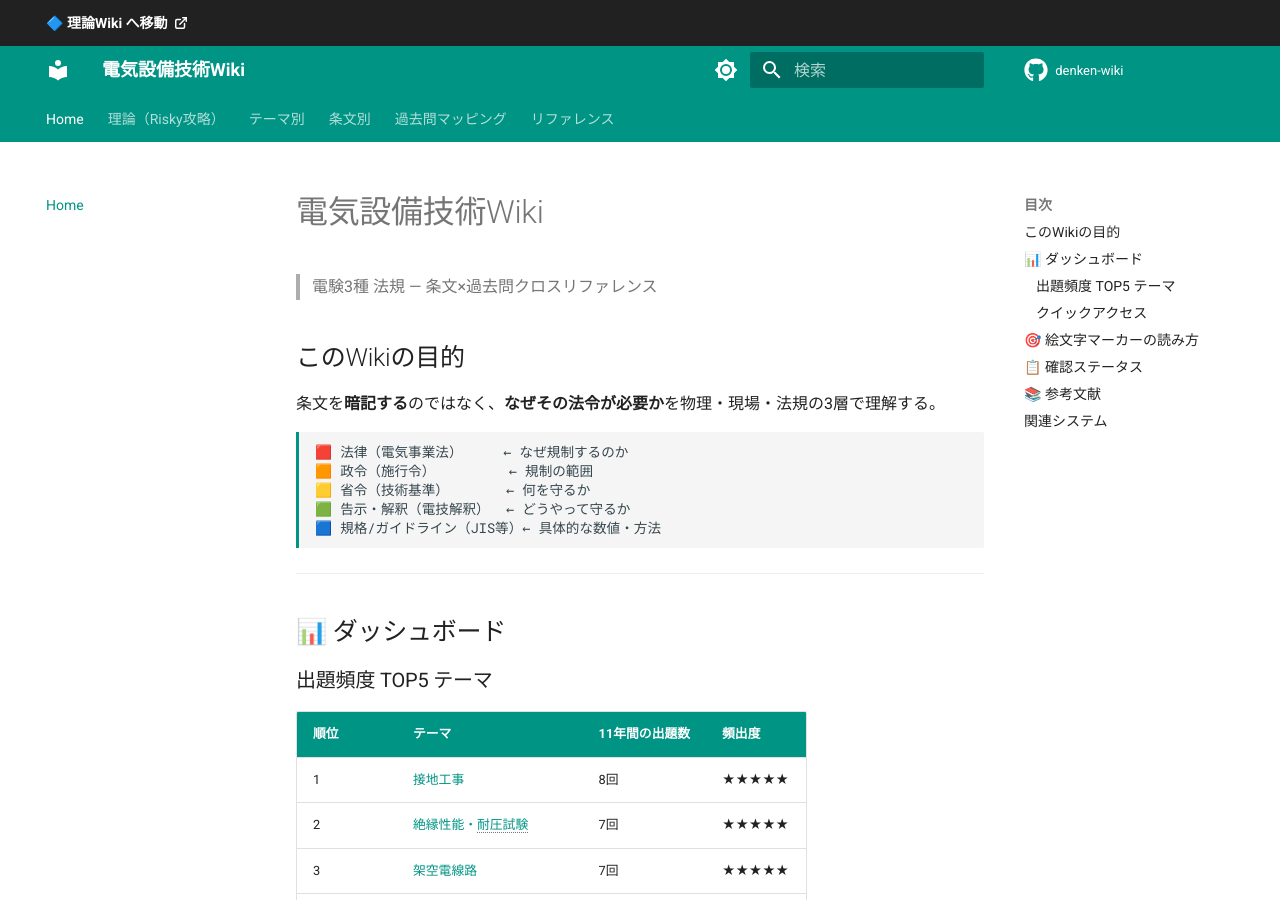
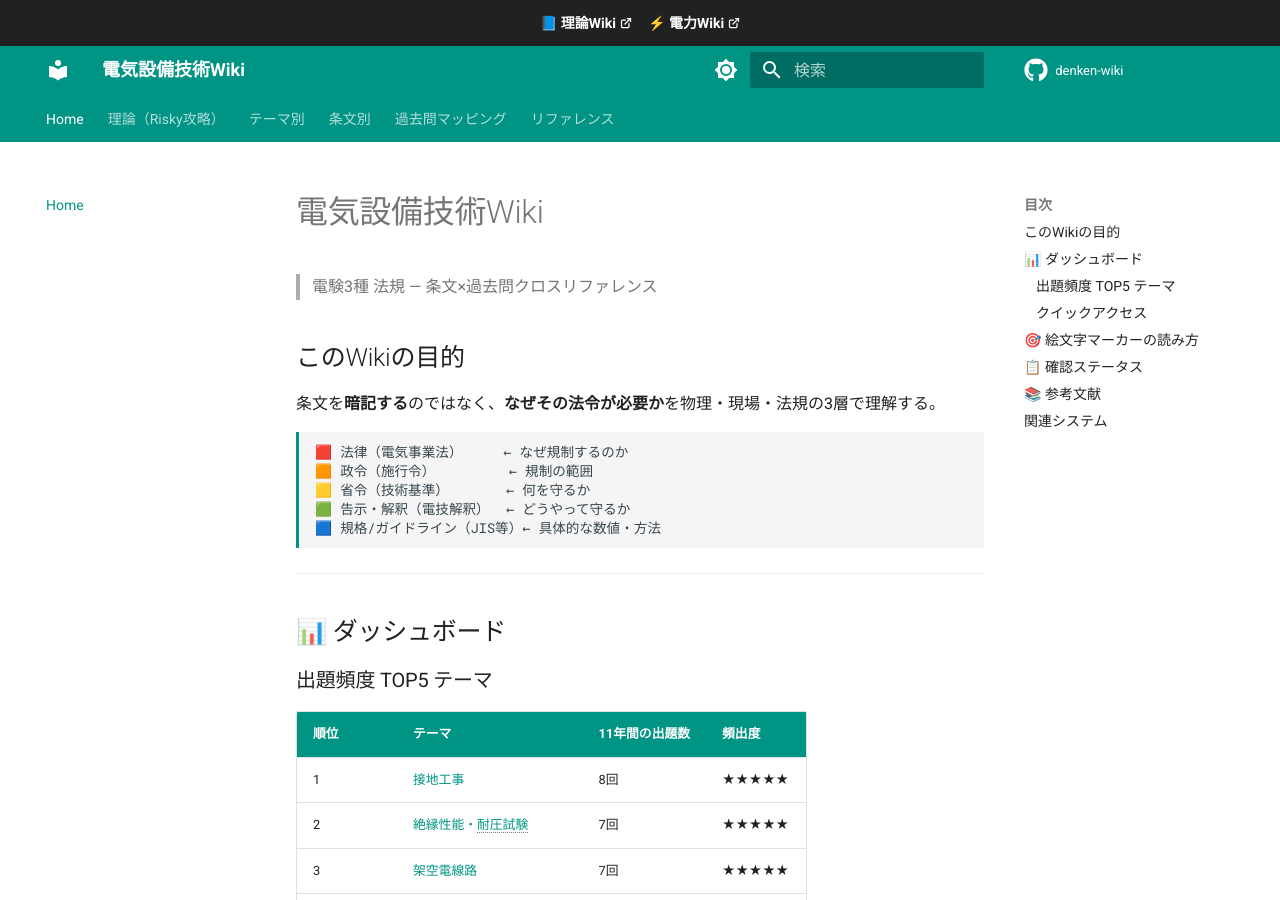
Before and after one commit to kfurufuru/denken-wiki, an MkDocs documentation site: the page built from docs/index.md, in a window 1280 px wide and 900 px high. Built offline with MkDocs 1.6.1 and Material for MkDocs 9.7.7, drawn with Linux system fonts in a browser that asks for light colours; comment, search, counter and statistics services are not loaded.

Commit message:
feat: announceバーに電力Wikiリンクを追加
Co-Authored-By: Claude Sonnet 4.6 <noreply@anthropic.com>

```diff
--- a/overrides/main.html
+++ b/overrides/main.html
@@ -1,9 +1,16 @@
 {% extends "base.html" %}
 
 {% block announce %}
-  <a href="https://kfurufuru.github.io/denken-wiki-riron/"
-     style="font-weight:600; color:#fff; text-decoration:none; display:flex; align-items:center; gap:6px;">
-    🔷 理論Wiki へ移動
-    <svg xmlns="http://www.w3.org/2000/svg" width="14" height="14" viewBox="0 0 24 24" fill="none" stroke="currentColor" stroke-width="2.5" stroke-linecap="round" stroke-linejoin="round"><path d="M18 13v6a2 2 0 0 1-2 2H5a2 2 0 0 1-2-2V8a2 2 0 0 1 2-2h6"/><polyline points="15 3 21 3 21 9"/><line x1="10" y1="14" x2="21" y2="3"/></svg>
-  </a>
+  <div style="display:flex; gap:16px; align-items:center; justify-content:center;">
+    <a href="https://kfurufuru.github.io/denken-wiki-riron/"
+       style="font-weight:600; color:#fff; text-decoration:none; display:flex; align-items:center; gap:4px;">
+      📘 理論Wiki
+      <svg xmlns="http://www.w3.org/2000/svg" width="12" height="12" viewBox="0 0 24 24" fill="none" stroke="currentColor" stroke-width="2.5" stroke-linecap="round" stroke-linejoin="round"><path d="M18 13v6a2 2 0 0 1-2 2H5a2 2 0 0 1-2-2V8a2 2 0 0 1 2-2h6"/><polyline points="15 3 21 3 21 9"/><line x1="10" y1="14" x2="21" y2="3"/></svg>
+    </a>
+    <a href="https://kfurufuru.github.io/denken-wiki-denryoku/"
+       style="font-weight:600; color:#fff; text-decoration:none; display:flex; align-items:center; gap:4px;">
+      ⚡ 電力Wiki
+      <svg xmlns="http://www.w3.org/2000/svg" width="12" height="12" viewBox="0 0 24 24" fill="none" stroke="currentColor" stroke-width="2.5" stroke-linecap="round" stroke-linejoin="round"><path d="M18 13v6a2 2 0 0 1-2 2H5a2 2 0 0 1-2-2V8a2 2 0 0 1 2-2h6"/><polyline points="15 3 21 3 21 9"/><line x1="10" y1="14" x2="21" y2="3"/></svg>
+    </a>
+  </div>
 {% endblock %}
```
